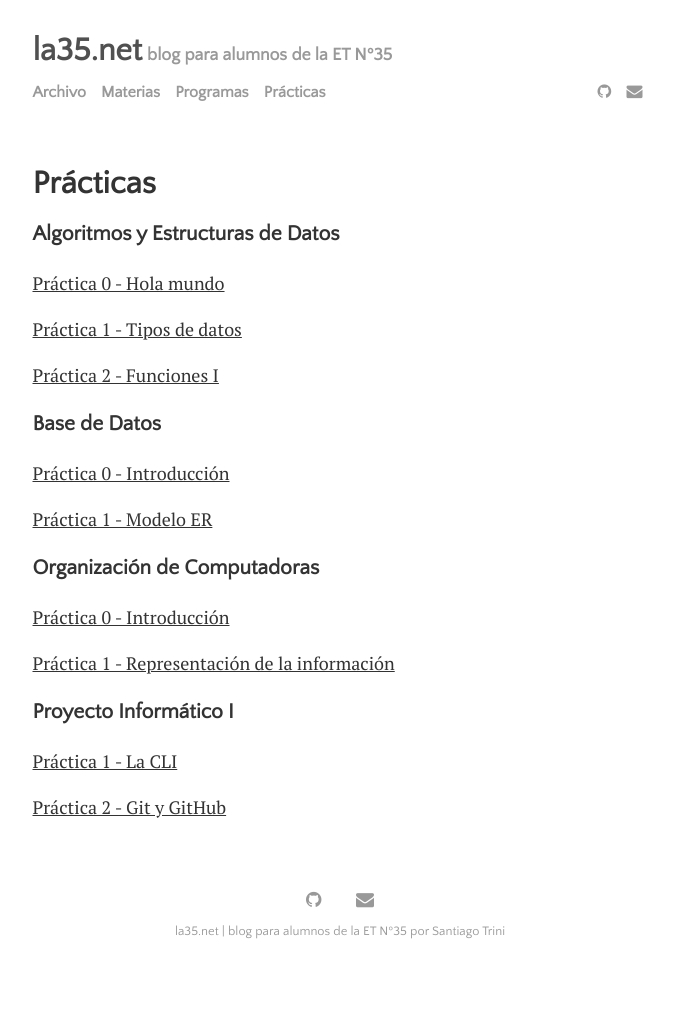
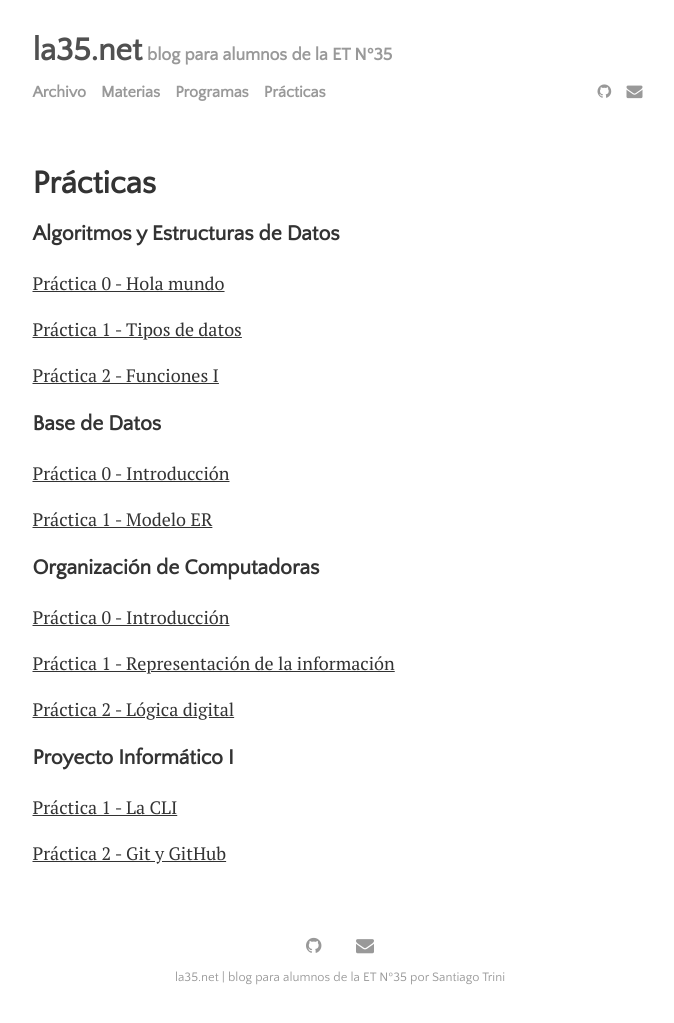
Before and after one commit to la35/la35.github.io, a Jekyll site: the page built from menu/practicas.md, in a window 1280 px wide. Shown: the whole page, without its empty margins (300-974 px from the left). Built offline with Jekyll 4.4.1, drawn with Linux system fonts in a browser that asks for light colours; before the commit the page ends 977 px from its top, so only the background shows below that.

Commit message:
agregando ejercicios de logica digital

```diff
--- a/menu/practicas.md
+++ b/menu/practicas.md
@@ -49,7 +49,7 @@ title: Prácticas
 
 [Práctica 1 - Representación de la información](../assets/files/practicas/orga-p1.pdf)
 
-<!-- [Práctica 2 - Lógica digital](../assets/files/practicas-orga-p2.pdf) -->
+[Práctica 2 - Lógica digital](../assets/files/practicas/orga-p2.pdf)
 
 <!-- [Práctica 3 - Lenguaje máquina](../assets/files/practicas-orga-p3.pdf) -->
 
```
Also changed, not shown: 1 other file.
